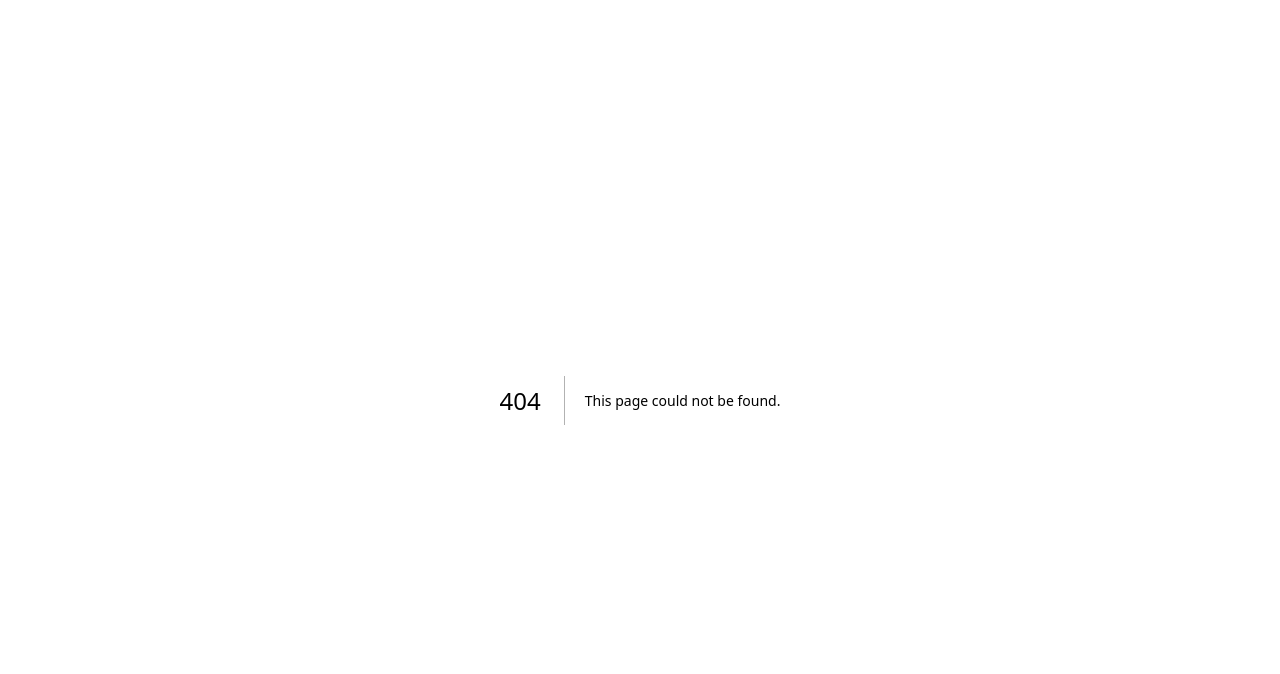
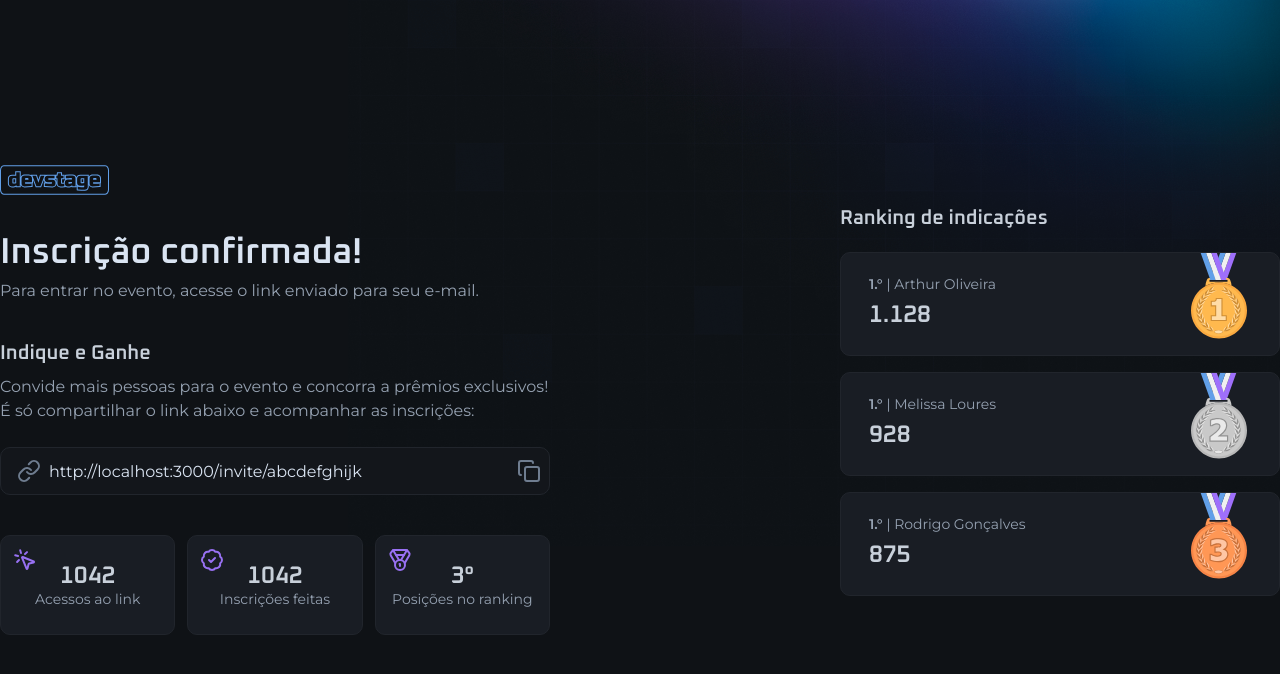
Before and after one commit to ReddyyZ/devstage, a Next.js app: page /invite in a window 1280 px wide. Before the commit this address had no page. Shown: the top 674 px of the page. Built offline with nearby package versions, Linux system fonts and the light colour scheme.

Commit message:
feat: create Invite page

```diff
--- /dev/null
+++ b/src/app/invite/invite-input.tsx
@@ -0,0 +1,29 @@
+"use client";
+
+import { IconButton } from "@/components/icon-button";
+import { InputField, InputIcon, InputRoot } from "@/components/input";
+import { Copy, Link } from "lucide-react";
+
+export default function InviteLinkInput({
+  inviteLink,
+}: {
+  inviteLink: string;
+}) {
+  const copyToClipboard = () => {
+    navigator.clipboard.writeText(inviteLink);
+
+    alert("Copied to clipboard");
+  };
+
+  return (
+    <InputRoot>
+      <InputIcon>
+        <Link />
+      </InputIcon>
+      <InputField readOnly defaultValue={inviteLink} />
+      <IconButton className="-mr-2" onClick={copyToClipboard}>
+        <Copy />
+      </IconButton>
+    </InputRoot>
+  );
+}
--- /dev/null
+++ b/src/app/invite/page.tsx
@@ -0,0 +1,44 @@
+import Image from "next/image";
+import logo from "../../assets/logo.svg";
+
+import { Ranking } from "./ranking";
+import { Stats } from "./stats";
+import InviteLinkInput from "./invite-input";
+
+export default function InvitePage() {
+  const inviteLink = "http://localhost:3000/invite/abcdefghijk";
+
+  return (
+    <div className="flex min-h-dvh flex-col items-center justify-between gap-16 md:flex-row">
+      <div className="flex w-full max-w-[550px] flex-col gap-10">
+        <Image src={logo} alt="logo" width={108.5} height={30} />
+        <div className="space-y-2">
+          <h1 className="font-heading text-4xl leading-none font-semibold text-gray-100">
+            Inscrição confirmada!
+          </h1>
+          <p className="text-gray-300">
+            Para entrar no evento, acesse o link enviado para seu e-mail.
+          </p>
+        </div>
+
+        <div className="space-y-6">
+          <div className="space-y-3">
+            <h2 className="font-heading text-xl leading-none font-semibold text-gray-200">
+              Indique e Ganhe
+            </h2>
+            <p className="text-gray-300">
+              Convide mais pessoas para o evento e concorra a prêmios
+              exclusivos! É só compartilhar o link abaixo e acompanhar as
+              inscrições:
+            </p>
+          </div>
+          <InviteLinkInput inviteLink={inviteLink} />
+        </div>
+
+        <Stats />
+      </div>
+
+      <Ranking />
+    </div>
+  );
+}
--- /dev/null
+++ b/src/app/invite/ranking.tsx
@@ -0,0 +1,49 @@
+import Image from "next/image";
+import medalCooper from "../../assets/medal-cooper.svg";
+import medalGold from "../../assets/medal-gold.svg";
+import medalSilver from "../../assets/medal-silver.svg";
+
+export function Ranking() {
+  return (
+    <div className="w-full max-w-[440px] space-y-5">
+      <h2 className="font-heading text-xl font-semibold text-gray-200">
+        Ranking de indicações
+      </h2>
+      <div className="space-y-4">
+        <div className="relative flex w-full items-start justify-between rounded-xl border border-gray-600 bg-gray-700">
+          <div className="space-y-2 px-7 py-6">
+            <p className="text-sm leading-none text-gray-300">
+              <span className="font-semibold">1.°</span> | Arthur Oliveira
+            </p>
+            <p className="font-heading text-2xl font-semibold text-gray-200">
+              1.128
+            </p>
+          </div>
+          <Image src={medalGold} alt="medal-gold" className="mr-8" />
+        </div>
+        <div className="relative flex w-full items-start justify-between rounded-xl border border-gray-600 bg-gray-700">
+          <div className="space-y-2 px-7 py-6">
+            <p className="text-sm leading-none text-gray-300">
+              <span className="font-semibold">1.°</span> | Melissa Loures
+            </p>
+            <p className="font-heading text-2xl font-semibold text-gray-200">
+              928
+            </p>
+          </div>
+          <Image src={medalSilver} alt="medal-gold" className="mr-8" />
+        </div>
+        <div className="relative flex w-full items-start justify-between rounded-xl border border-gray-600 bg-gray-700">
+          <div className="space-y-2 px-7 py-6">
+            <p className="text-sm leading-none text-gray-300">
+              <span className="font-semibold">1.°</span> | Rodrigo Gonçalves
+            </p>
+            <p className="font-heading text-2xl font-semibold text-gray-200">
+              875
+            </p>
+          </div>
+          <Image src={medalCooper} alt="medal-gold" className="mr-8" />
+        </div>
+      </div>
+    </div>
+  );
+}
--- /dev/null
+++ b/src/app/invite/stats.tsx
@@ -0,0 +1,36 @@
+import { BadgeCheck, Medal, MousePointerClick } from "lucide-react";
+
+export function Stats() {
+  return (
+    <div className="grid gap-3 md:grid-cols-3">
+      <div className="relative flex flex-col items-center justify-center gap-1 rounded-xl border border-gray-600 bg-gray-700 px-4 py-7">
+        <span className="font-heading text-2xl leading-none font-semibold text-gray-200">
+          1042
+        </span>
+        <span className="text-center text-sm leading-none text-gray-300">
+          Acessos ao link
+        </span>
+
+        <MousePointerClick className="text-purple absolute top-3 left-3" />
+      </div>
+      <div className="relative flex flex-col items-center justify-center gap-1 rounded-xl border border-gray-600 bg-gray-700 px-4 py-7">
+        <span className="font-heading text-2xl leading-none font-semibold text-gray-200">
+          1042
+        </span>
+        <span className="text-center text-sm leading-none text-gray-300">
+          Inscrições feitas
+        </span>
+        <BadgeCheck className="text-purple absolute top-3 left-3" />
+      </div>
+      <div className="relative flex flex-col items-center justify-center gap-1 rounded-xl border border-gray-600 bg-gray-700 px-4 py-7">
+        <span className="font-heading text-2xl leading-none font-semibold text-gray-200">
+          3°
+        </span>
+        <span className="text-center text-sm leading-none text-gray-300">
+          Posições no ranking
+        </span>
+        <Medal className="text-purple absolute top-3 left-3" />
+      </div>
+    </div>
+  );
+}
```
